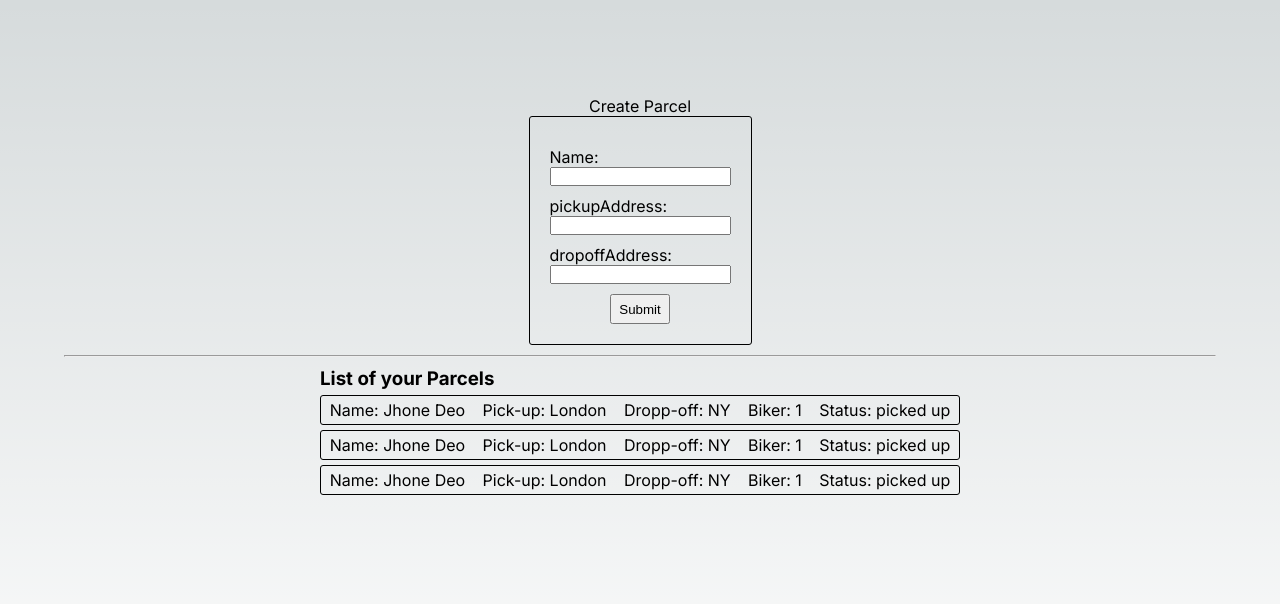
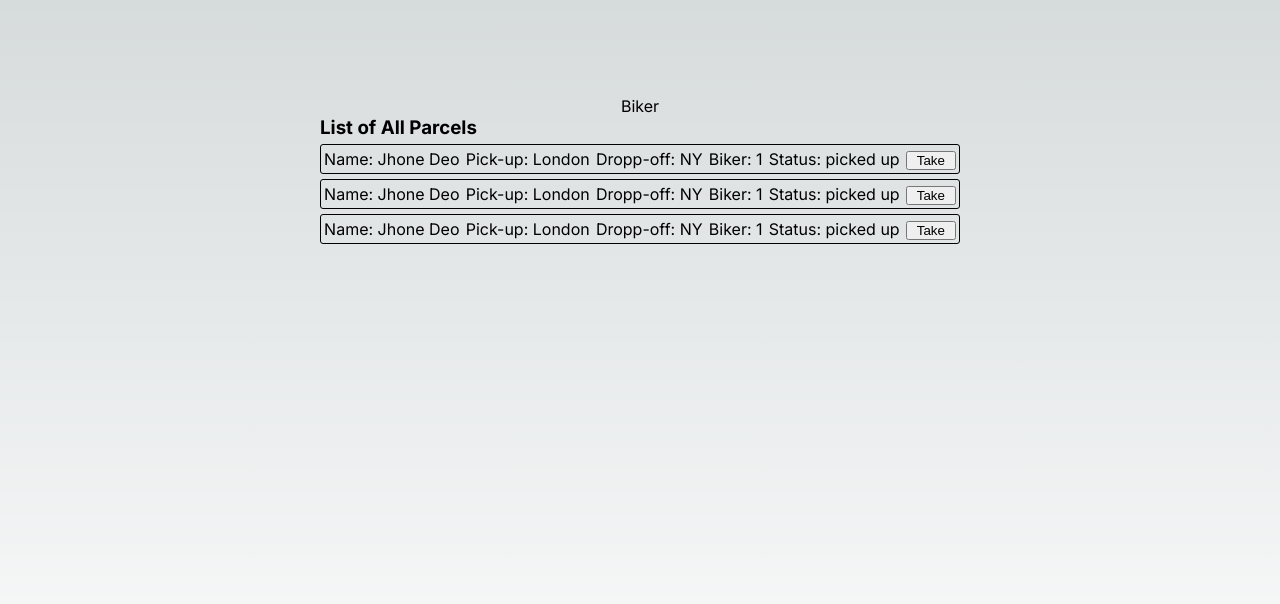
Before and after one commit to mohamedeliwa/delivery-service-client, a Next.js app: page / in a window 1280 px wide. Shown: the top 604 px of the page. Built offline with nearby package versions, Linux system fonts and the light colour scheme.

Commit message:
implementing the layout for bikers page

```diff
--- /dev/null
+++ b/src/components/Biker.module.css
@@ -0,0 +1,26 @@
+.container {
+  /* background-color: red; */
+  /* width: 100%; */
+  display: flex;
+  flex-direction: column;
+  justify-content: center;
+  align-items: center;
+}
+
+.parcel {
+  border: 1px solid;
+  border-radius: 3px;
+  min-width: 50vw;
+  min-height: 30px;
+  display: flex;
+  justify-content: space-around;
+  align-items: center;
+  margin: 5px auto;
+}
+
+.button {
+  min-width: 50px;
+}
+.button:hover {
+  cursor: pointer;
+}
--- /dev/null
+++ b/src/components/Biker.tsx
@@ -0,0 +1,45 @@
+import React from "react";
+import styles from "./Biker.module.css";
+const Biker: React.FC = () => {
+  return (
+    <div className={styles.container}>
+      Biker
+      <div>
+        <h3>List of All Parcels</h3>
+        <div className={styles.parcel}>
+          <span>Name: Jhone Deo</span>
+          <span>Pick-up: London </span>
+          <span>Dropp-off: NY</span>
+          <span>Biker: 1</span>
+          <span>Status: picked up</span>
+          <span>
+            <button className={styles.button}>Take</button>
+          </span>
+        </div>
+
+        <div className={styles.parcel}>
+          <span>Name: Jhone Deo</span>
+          <span>Pick-up: London </span>
+          <span>Dropp-off: NY</span>
+          <span>Biker: 1</span>
+          <span>Status: picked up</span>
+          <span>
+            <button className={styles.button}>Take</button>
+          </span>
+        </div>
+        <div className={styles.parcel}>
+          <span>Name: Jhone Deo</span>
+          <span>Pick-up: London </span>
+          <span>Dropp-off: NY</span>
+          <span>Biker: 1</span>
+          <span>Status: picked up</span>
+          <span>
+            <button className={styles.button}>Take</button>
+          </span>
+        </div>
+      </div>
+    </div>
+  );
+};
+
+export default Biker;
--- a/src/components/Sender.module.css
+++ b/src/components/Sender.module.css
@@ -35,6 +35,9 @@
   min-height: 30px;
   min-width: 60px;
 }
+.button:hover {
+  cursor: pointer;
+}
 
 .parcel {
   border: 1px solid;
@@ -45,5 +48,4 @@
   justify-content: space-around;
   align-items: center;
   margin: 5px auto;
-
 }
--- a/src/pages/index.tsx
+++ b/src/pages/index.tsx
@@ -3,6 +3,7 @@ import { Inter } from "next/font/google";
 import styles from "@/styles/Home.module.css";
 import Login from "@/components/Login";
 import Sender from "@/components/Sender";
+import Biker from "@/components/Biker";
 
 const inter = Inter({ subsets: ["latin"] });
 
@@ -17,7 +18,8 @@ export default function Home() {
       </Head>
       <main className={`${styles.main} ${inter.className}`}>
         {/* <Login /> */}
-        <Sender />
+        {/* <Sender /> */}
+        <Biker />
       </main>
     </>
   );
```
Also changed, not shown: src/components/Login.module.css (+5 -2 lines). Lines whose indentation alone changed are shown as unchanged.
